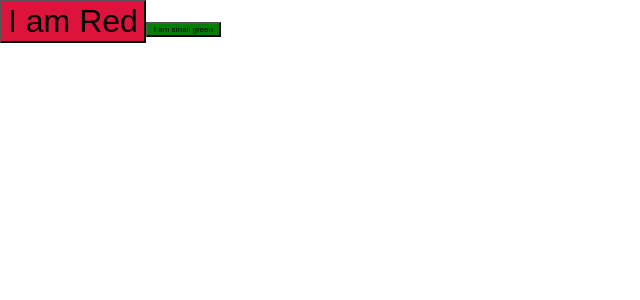
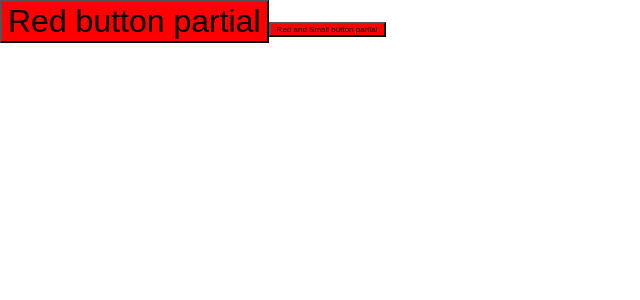
Before and after one commit to FedericoStagnaro/advanced-react-designsystem-designpatterns-performance, a React (Create React App) app: page / in a window 1280 px wide. Shown: the top 300 px of the page, without its empty margins (0-640 px from the left). Built offline with nearby package versions, Linux system fonts and the light colour scheme.

Commit message:
added partial component pattern

```diff
--- a/src/App.js
+++ b/src/App.js
@@ -1,4 +1,4 @@
-import { GreenSmallButton, RedButton } from "./components/composition";
+import { RedButton, SmallRedButton } from "./components/partial";
 import { RecursiveComponent } from "./components/recursive";
 
 const myNestedObject = {
@@ -18,8 +18,8 @@ const myNestedObject = {
 function App() {
   return (
     <>
-      <RedButton text="I am Red" />
-      <GreenSmallButton text="I am small green"/>
+      <RedButton text="Red button partial" />
+      <SmallRedButton text="Red and Small button partial"/>
     </>
   );
 }
--- /dev/null
+++ b/src/components/partial.jsx
@@ -0,0 +1,22 @@
+export const partialComponent = (Component, partialProps) => {
+    return (props) => {
+        return <Component {...partialProps} {...props} />
+    }
+}
+
+const Button = ({ size, color, text, ...props }) => {
+    return (
+        <button
+
+            style={{
+                fontSize: size === "small" ? "8px" : "32px",
+                backgroundColor: color
+            }}
+        >
+            {text}
+        </button>
+    )
+}
+
+export const RedButton = partialComponent(Button, { color: "red" })
+export const SmallRedButton = partialComponent(RedButton, { size: "small" })
```
